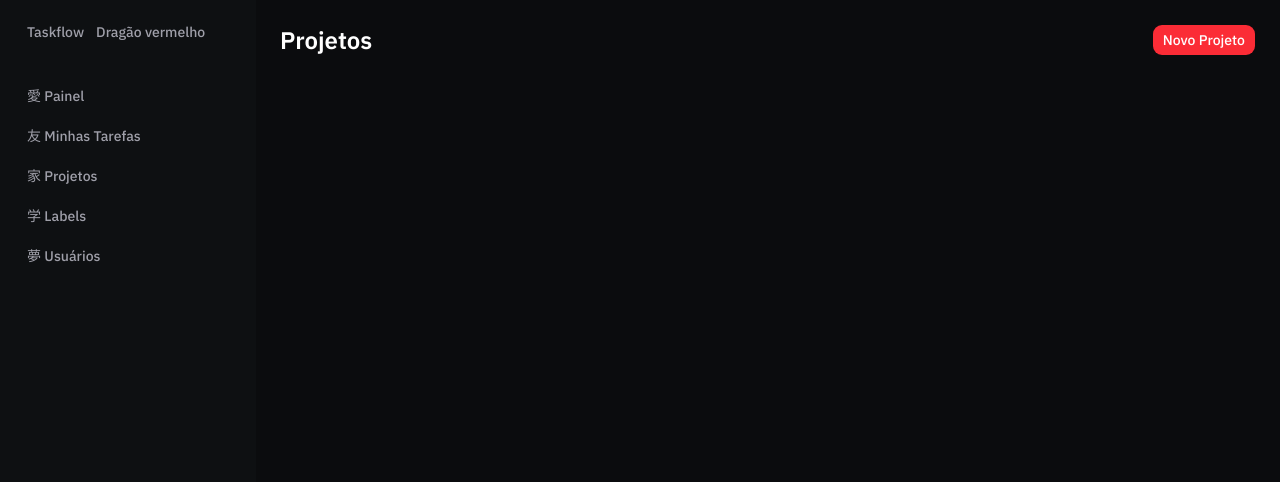
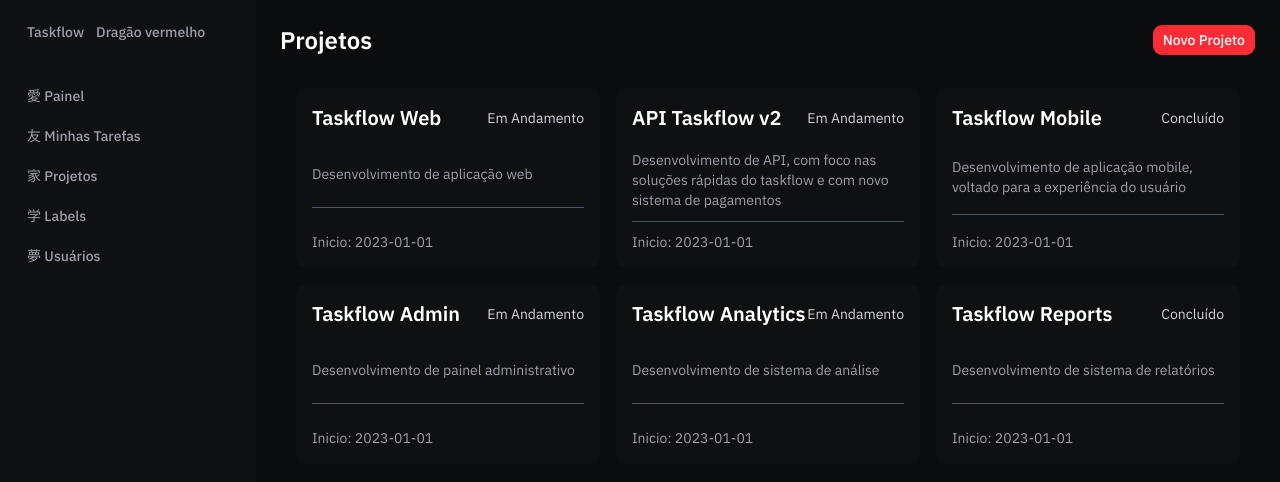
Before and after one commit to Fabiolandin/TaskFlow-FrontEnd, a React (Vite) app: page /projetos in a window 1280 px wide. Shown: the top 482 px of the page. Built offline with nearby package versions, Linux system fonts and the light colour scheme.

Commit message:
feat: adicionando map de projetos na tela de projetos

```diff
--- a/src/pages/projetos.tsx
+++ b/src/pages/projetos.tsx
@@ -2,11 +2,15 @@ import DialogNewProjeto from "@/components/DialogNewProjeto";
 import Layout from "@/components/Layout";
 import { Button } from "@/components/ui/button";
 import { useState } from "react";
+import ProjetosMock, { type Projeto } from "@/projetos";
 
 const Projetos = () => {
 
     //States para o dialog
     const [open, setOpen] = useState(false);
+
+    //state para receber lista de projetos dados mockados
+    const [projetos, setProjetos] = useState<Projeto[]>(ProjetosMock);
 
     return (
         <Layout>
@@ -16,6 +20,24 @@ const Projetos = () => {
                 Novo Projeto
             </Button>
             </div>
+            <div className="mt-4 p-4 grid grid-cols-3 gap-4">
+            {projetos.map((projeto) => (
+                <div key={projeto.id} className="p-4 bg-[#0E1012] rounded-lg h-45 flex flex-col justify-between">
+                    <div className="flex flex-row items-center justify-between mb-2">
+
+                    <h2 className="text-xl font-bold text-white">{projeto.nome}</h2>
+                    <p className="text-sm text-gray-300">{projeto.status}</p>
+                    </div>
+
+                    <p className="text-zinc-400 text-sm">{projeto.descricao}</p>
+                    <hr className="border-gray-600" />
+                    <div className="flex flex-row items-center gap-2">
+                    <p className="text-sm text-zinc-400">Inicio: {projeto.inicio}</p>
+                        </div>
+
+                </div>
+            ))}
+            </div>
 
 
             <DialogNewProjeto open={open} onOpenChange={setOpen} />
```
